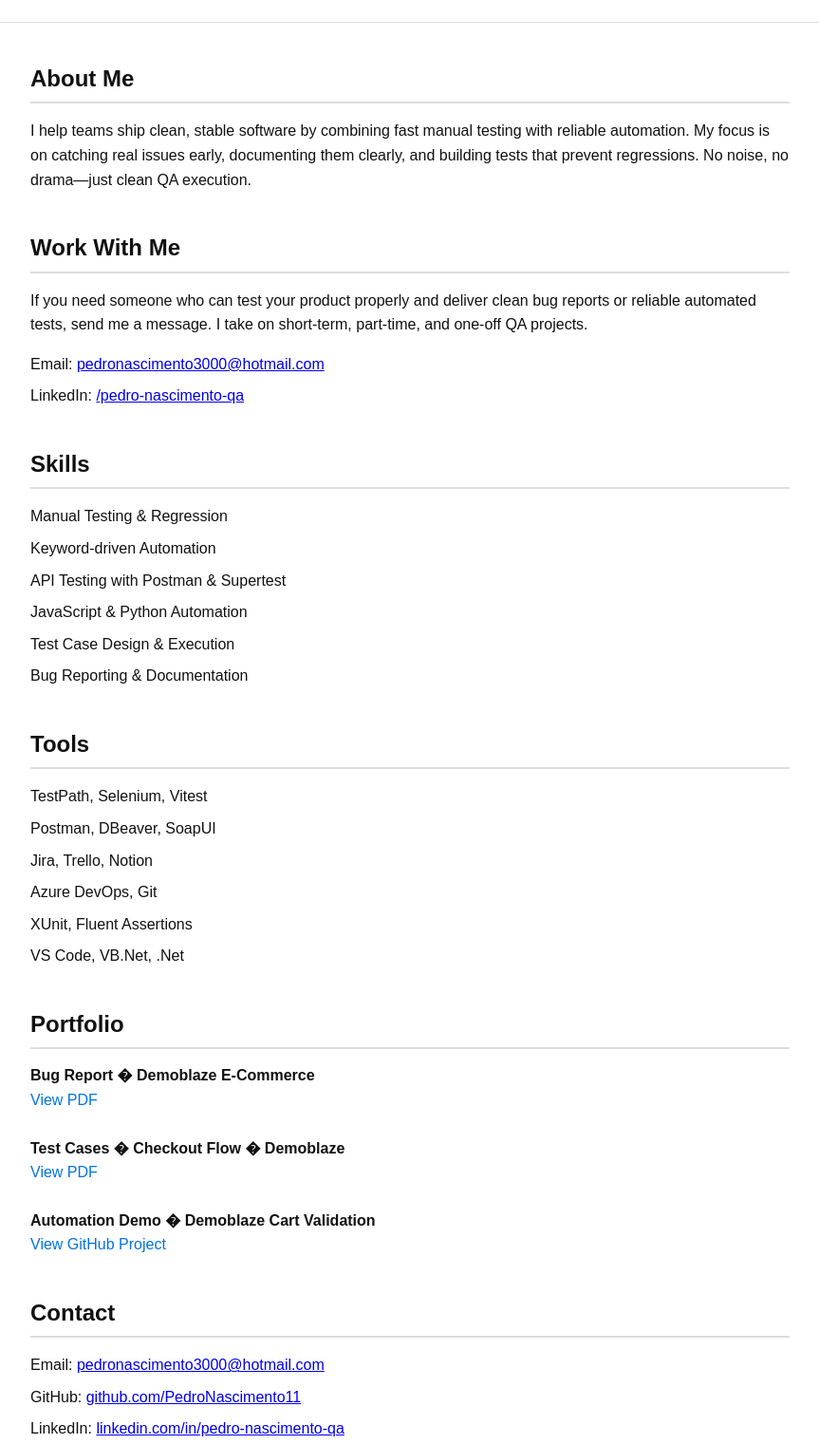
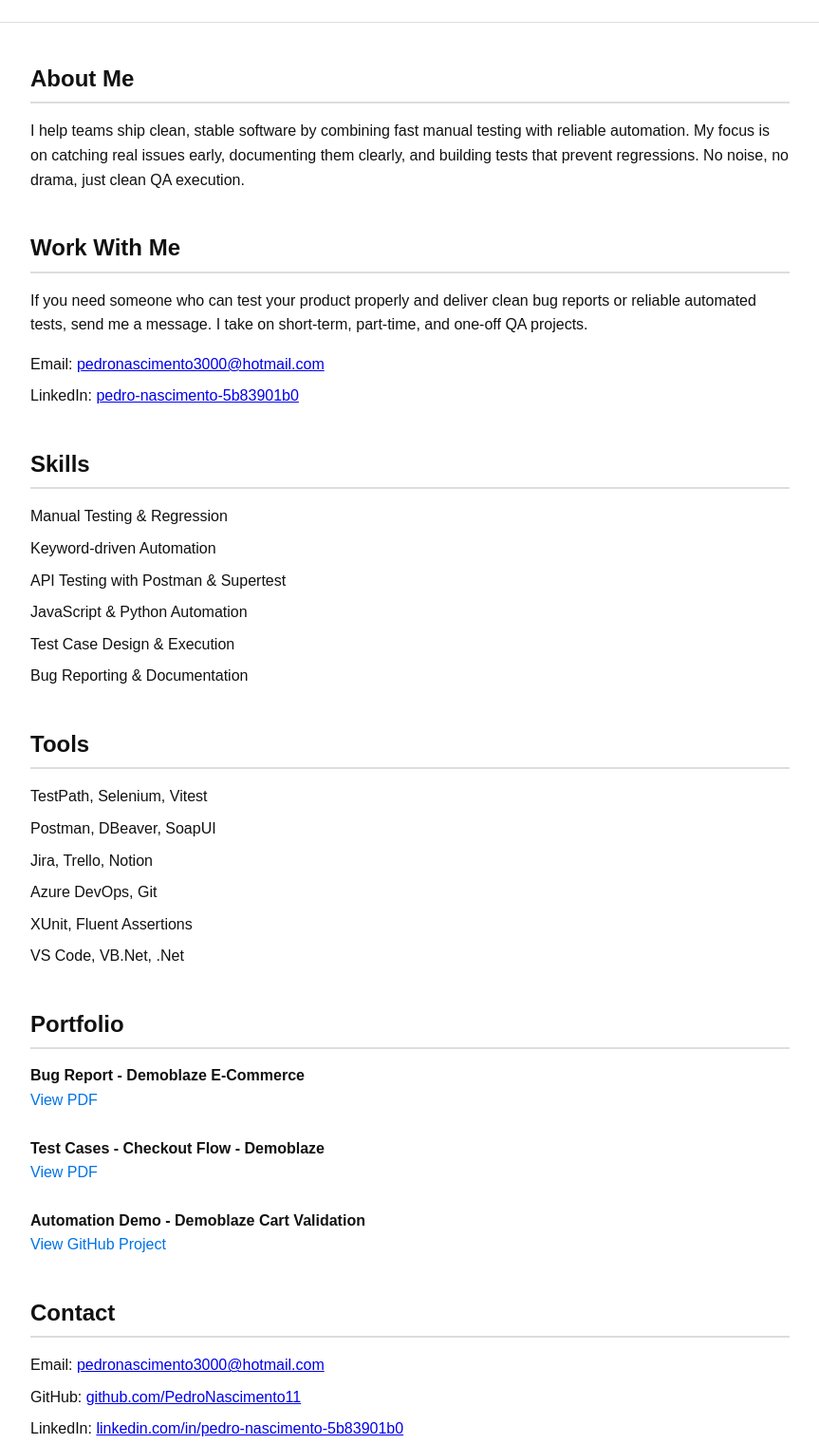
Before and after one commit to PedroNascimento11/qa-portfolio, a plain HTML site: page index.html in a window 1280 px wide. Shown: the part 180-1701 px from the top of the page at 95% size, without its empty margins (208-1071 px from the left). Drawn offline with Linux system fonts and the light colour scheme.

Commit message:
Final update index.html file

```diff
--- a/index.html
+++ b/index.html
@@ -95,7 +95,7 @@
         <p>
             I help teams ship clean, stable software by combining fast manual testing with reliable automation.
             My focus is on catching real issues early, documenting them clearly, and building tests that prevent regressions.
-            No noise, no drama—just clean QA execution.
+            No noise, no drama, just clean QA execution.
         </p>
     </section>
 
@@ -107,7 +107,7 @@
         </p>
         <ul>
             <li>Email: <a href="mailto:pedronascimento3000@hotmail.com">pedronascimento3000@hotmail.com</a></li>
-            <li>LinkedIn: <a href="https://www.linkedin.com/in/pedro-nascimento-5b83901b0/">/pedro-nascimento-qa</a></li>
+            <li>LinkedIn: <a href="https://www.linkedin.com/in/pedro-nascimento-5b83901b0/">pedro-nascimento-5b83901b0</a></li>
         </ul>
     </section>
 
@@ -139,17 +139,17 @@
         <h2>Portfolio</h2>
 
         <div class="project">
-            <strong>Bug Report � Demoblaze E-Commerce</strong><br>
+            <strong>Bug Report - Demoblaze E-Commerce</strong><br>
             <a href="bug-report.pdf" target="_blank">View PDF</a>
         </div>
 
         <div class="project">
-            <strong>Test Cases � Checkout Flow � Demoblaze</strong><br>
+            <strong>Test Cases - Checkout Flow - Demoblaze</strong><br>
             <a href="test-cases.pdf" target="_blank">View PDF</a>
         </div>
 
         <div class="project">
-            <strong>Automation Demo � Demoblaze Cart Validation</strong><br>
+            <strong>Automation Demo - Demoblaze Cart Validation</strong><br>
             <a href="automation-demo/README.md" target="_blank">View GitHub Project</a>
         </div>
     </section>
@@ -159,7 +159,7 @@
         <ul>
             <li>Email: <a href="mailto:pedronascimento3000@hotmail.com">pedronascimento3000@hotmail.com</a></li>
             <li>GitHub: <a href="https://github.com/PedroNascimento11">github.com/PedroNascimento11</a></li>
-            <li>LinkedIn: <a href="https://www.linkedin.com/in/pedro-nascimento-5b83901b0/">linkedin.com/in/pedro-nascimento-qa</a></li>
+            <li>LinkedIn: <a href="https://www.linkedin.com/in/pedro-nascimento-5b83901b0/">linkedin.com/in/pedro-nascimento-5b83901b0</a></li>
         </ul>
     </section>
 
```
